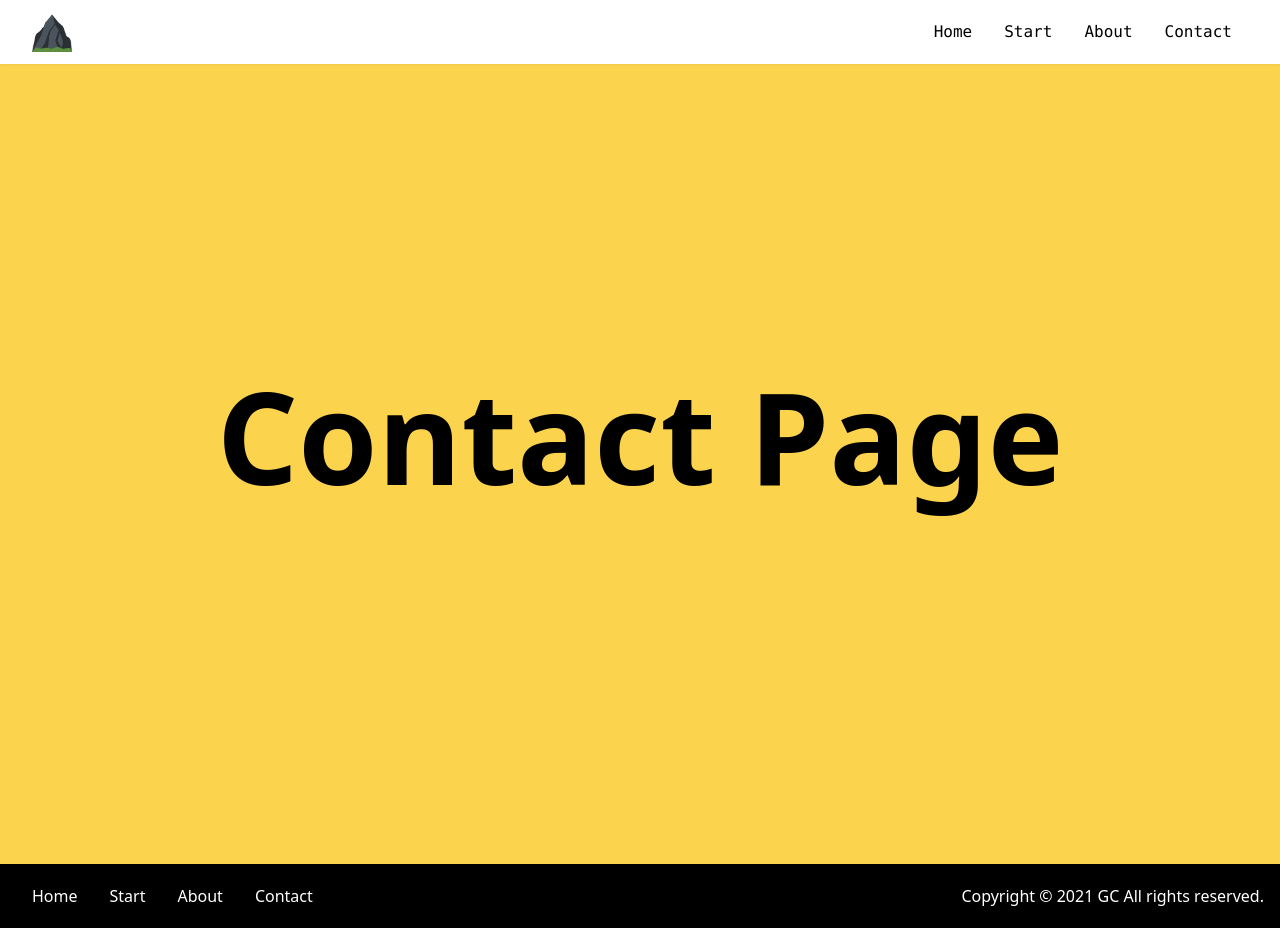
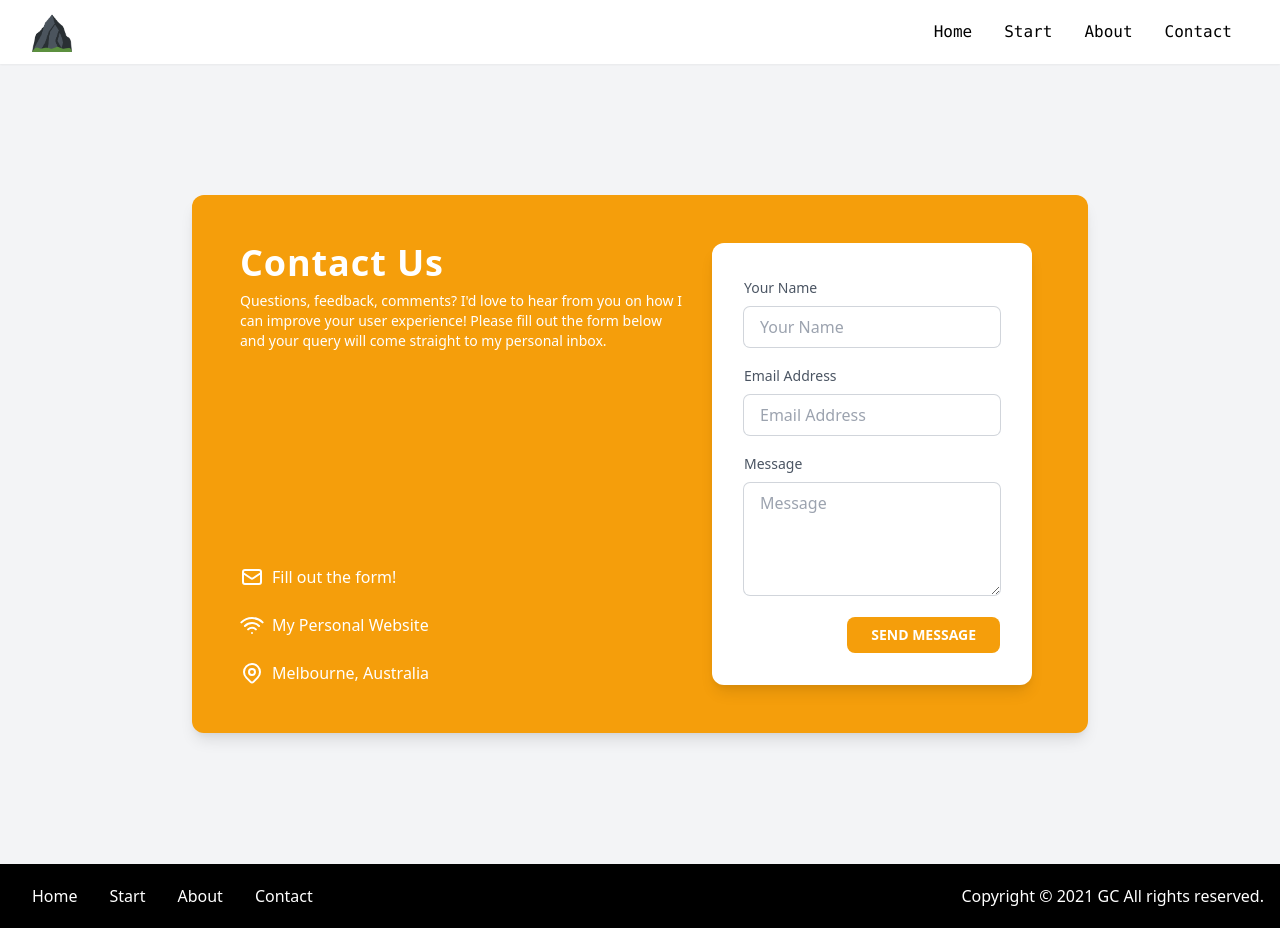
Before and after one commit to gz101/undirtify, a React (Create React App) app: page /contact in a window 1280 px wide. Built offline with nearby package versions, Linux system fonts and the light colour scheme.

Commit message:
add contact page

```diff
--- /dev/null
+++ b/src/components/Contact.js
@@ -0,0 +1,127 @@
+import React from 'react';
+
+const ContactForm = () => {
+  return (
+    <div className='flex w-full min-h-screen justify-center items-center'>
+      <div
+        className='flex flex-col md:flex-row md:space-x-6 md:space-y-0 space-y-6 bg-yellow-500 w-full max-w-4xl p-8 rounded-xl shadow-lg text-white sm:p-12'
+      >
+        <div className='flex flex-col space-y-8 justify-between'>
+          <div>
+            <h1 className='font-bold text-4xl tracking-wide'>Contact Us</h1>
+            <p className='pt-2 text-sm max-w-md'>
+              Questions, feedback, comments? I'd love to hear from you on how
+              I can improve your user experience! Please fill out the form below
+              and your query will come straight to my personal inbox.
+            </p>
+          </div>
+          <div className='flex flex-col space-y-6'>
+            <div className='inline-flex space-x-2 items-center'>
+              <svg
+                class="w-6 h-6"
+                fill="none"
+                stroke="currentColor"
+                viewBox="0 0 24 24"
+                xmlns="http://www.w3.org/2000/svg"
+              >
+                <path
+                  stroke-linecap="round"
+                  stroke-linejoin="round"
+                  stroke-width="2"
+                  d="M3 8l7.89 5.26a2 2 0 002.22 0L21 8M5 19h14a2 2 0 002-2V7a2 2 0 00-2-2H5a2 2 0 00-2 2v10a2 2 0 002 2z"
+                >
+                </path>
+              </svg>
+              <span>Fill out the form!</span>
+            </div>
+            <div className='inline-flex space-x-2 items-center'>
+              <a href='http://gabrielchiong.me/' target='_blank' rel='noopener noreferrer'>
+                <svg
+                  class="w-6 h-6"
+                  fill="none"
+                  stroke="currentColor"
+                  viewBox="0 0 24 24"
+                  xmlns="http://www.w3.org/2000/svg"
+                >
+                  <path
+                    stroke-linecap="round"
+                    stroke-linejoin="round"
+                    stroke-width="2"
+                    d="M8.111 16.404a5.5 5.5 0 017.778 0M12 20h.01m-7.08-7.071c3.904-3.905 10.236-3.905 14.141 0M1.394 9.393c5.857-5.857 15.355-5.857 21.213 0"
+                  >
+                  </path>
+                </svg>
+              </a>
+              <span>My Personal Website</span>
+            </div>
+            <div className='inline-flex space-x-2 items-center'>
+              <a
+                href='https://goo.gl/maps/oSQJHyVTm8t9DuJu6'
+                target='_blank'
+                rel='noopener noreferrer'>
+                <svg
+                  class="w-6 h-6"
+                  fill="none"
+                  stroke="currentColor"
+                  viewBox="0 0 24 24"
+                  xmlns="http://www.w3.org/2000/svg"
+                >
+                  <path
+                    stroke-linecap="round"
+                    stroke-linejoin="round"
+                    stroke-width="2"
+                    d="M17.657 16.657L13.414 20.9a1.998 1.998 0 01-2.827 0l-4.244-4.243a8 8 0 1111.314 0z"
+                  >
+                  </path>
+                  <path
+                    stroke-linecap="round"
+                    stroke-linejoin="round"
+                    stroke-width="2"
+                    d="M15 11a3 3 0 11-6 0 3 3 0 016 0z">
+                  </path>
+                </svg>
+              </a>
+              <span>Melbourne, Australia</span>
+            </div>
+          </div>
+        </div>
+        <div
+          className='relative z-10 bg-white rounded-xl shadow-lg p-8 text-gray-600 md:w-80'
+        >
+          <form action='#' className='flex flex-col space-y-4'>
+            <div>
+              <label for='' className='text-sm'>Your Name</label>
+              <input
+                type='text'
+                placeholder='Your Name'
+                className='ring-1 ring-gray-300 w-full rounded-md px-4 py-2 mt-2 outline-none focus:ring-2 focus:ring-yellow-300'
+              />
+            </div>
+            <div>
+              <label for='' className='text-sm'>Email Address</label>
+              <input
+                type='email'
+                placeholder='Email Address'
+                className='ring-1 ring-gray-300 w-full rounded-md px-4 mt-2 py-2 outline-none focus:ring-2 focus:ring-yellow-300'
+              />
+            </div>
+            <div>
+              <label for='' className='text-sm'>Message</label>
+              <textarea
+                type='email'
+                placeholder='Message'
+                rows='4'
+                className='ring-1 ring-gray-300 w-full rounded-md px-4 mt-2 py-2 outline-none focus:ring-2 focus:ring-yellow-300'
+              />
+            </div>
+            <button className='inline-block self-end bg-yellow-500 text-white font-bold rounded-lg px-6 py-2 uppercase text-sm'>
+              Send Message
+            </button>
+          </form>
+        </div>
+      </div>
+    </div>
+  )
+}
+
+export default ContactForm;
--- a/src/components/Form.js
+++ b/src/components/Form.js
@@ -5,22 +5,36 @@ const Form = () => {
     <div>
       <form action='' className='md:w-1/2 mx-auto'>
         <div className='shadow-xl'>
-          <div className='flex justify center items-center bg-purple-400 rounded-t-lg border-b border-purple-500'>
-            <label for='project-id' className='w-24 text-right mr-8 text-purple-200'>
+          <div className='flex justify center items-center bg-yellow-500 rounded-t-lg border-b border-yellow-600'>
+            <label for='project-id' className='w-24 text-right mr-8 text-yellow-100'>
               Project ID
             </label>
             <input type='text' id='project-id' name='project-id' className='flex-1 p-4 pl-0 bg-transparent outline-none text-white'></input>
           </div>
 
-          <div className='flex justify center items-center bg-purple-400 rounded-b-lg mb-10'>
-            <label for='project-title' className='w-24 text-right mr-8 text-purple-200'>
+          <div className='flex justify center items-center bg-yellow-500 border-b border-yellow-600'>
+            <label for='project-title' className='w-24 text-right mr-8 text-yellow-100'>
               Project Title
             </label>
             <input type='text' id='project-title' name='project-title' className='flex-1 p-4 pl-0 bg-transparent outline-none text-white'></input>
           </div>
+
+          <div className='flex justify center items-center bg-yellow-500 border-b border-yellow-600'>
+            <label for='project-engineer' className='w-24 text-right mr-8 text-yellow-100'>
+              Engineer
+            </label>
+            <input type='text' id='project-engineer' name='project-engineer' className='flex-1 p-4 pl-0 bg-transparent outline-none text-white'></input>
+          </div>
+
+          <div className='flex justify center items-center bg-yellow-500 rounded-b-lg mb-10'>
+            <label for='project-address' className='w-24 text-right mr-8 text-yellow-100'>
+              Address
+            </label>
+            <input type='text' id='project-address' name='project-address' className='flex-1 p-4 pl-0 bg-transparent outline-none text-white'></input>
+          </div>
+
         </div>
-
-        <button className='block w-full rounded bg-pink-400 py-3 text-white font-bold shadow hover:bg-pink-200'>Submit</button>
+        <button className='block w-full rounded bg-yellow-500 py-3 text-white font-bold shadow hover:bg-yellow-300'>Submit</button>
       </form>
     </div>
   )
--- a/src/components/Hero.js
+++ b/src/components/Hero.js
@@ -29,6 +29,7 @@ const Hero = () => {
           />
         </svg>
       </Link>
+      <span className='my-8 font-extrabold'>Geological borehole recording made clean</span>
     </div>
   )
 }
--- a/src/pages/about.js
+++ b/src/pages/about.js
@@ -2,7 +2,7 @@ import React from 'react';
 
 const About = () => {
   return (
-    <div className='h-screen flex justify-center items-center bg-yellow-300'>
+    <div className='h-screen flex justify-center items-center bg-gradient-to-r from-green-700'>
       <h1 className='lg:text-9xl md:text-7xl sm:text-5xl text-3xl font-black mb-14'>About Page</h1>
     </div>
   )
--- a/src/pages/contact.js
+++ b/src/pages/contact.js
@@ -1,9 +1,12 @@
 import React from 'react';
+import ContactForm from '../components/Contact';
 
 const Contact = () => {
   return (
-    <div className='h-screen flex justify-center items-center bg-yellow-300'>
-      <h1 className='lg:text-9xl md:text-7xl sm:text-5xl text-3xl font-black mb-14'>Contact Page</h1>
+    <div
+      className='antialiased bg-gray-100'
+    >
+      <ContactForm />
     </div>
   )
 }
--- a/src/pages/log.js
+++ b/src/pages/log.js
@@ -3,8 +3,14 @@ import Form from '../components/Form';
 
 const Log = () => {
   return (
-    <div className='min-h-screen bg-gradient-to-r from-purple-600'>
-      <h1 className='lg:text-9xl md:text-7xl sm:text-5xl text-3xl font-black text-purple-200 mb-14 p-4'>Create Log</h1>
+    <div
+      className='min-h-screen bg-gradient-to-r from-yellow-700'
+    >
+      <h1
+        className='lg:text-9xl md:text-7xl sm:text-5xl text-3xl font-black text-yellow-200 mb-14 p-4'
+      >
+        Create Log
+      </h1>
       <Form />
     </div>
   )
```
